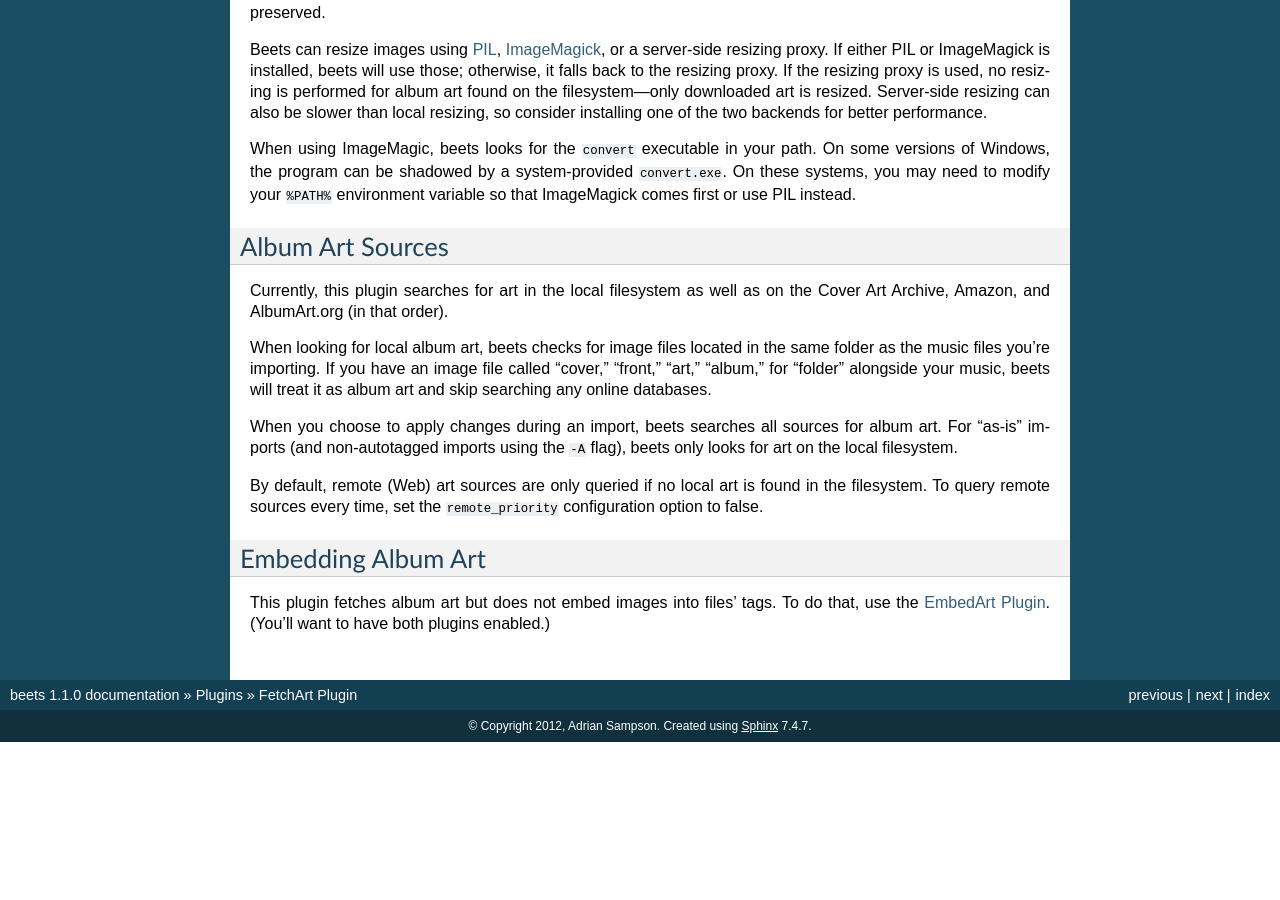
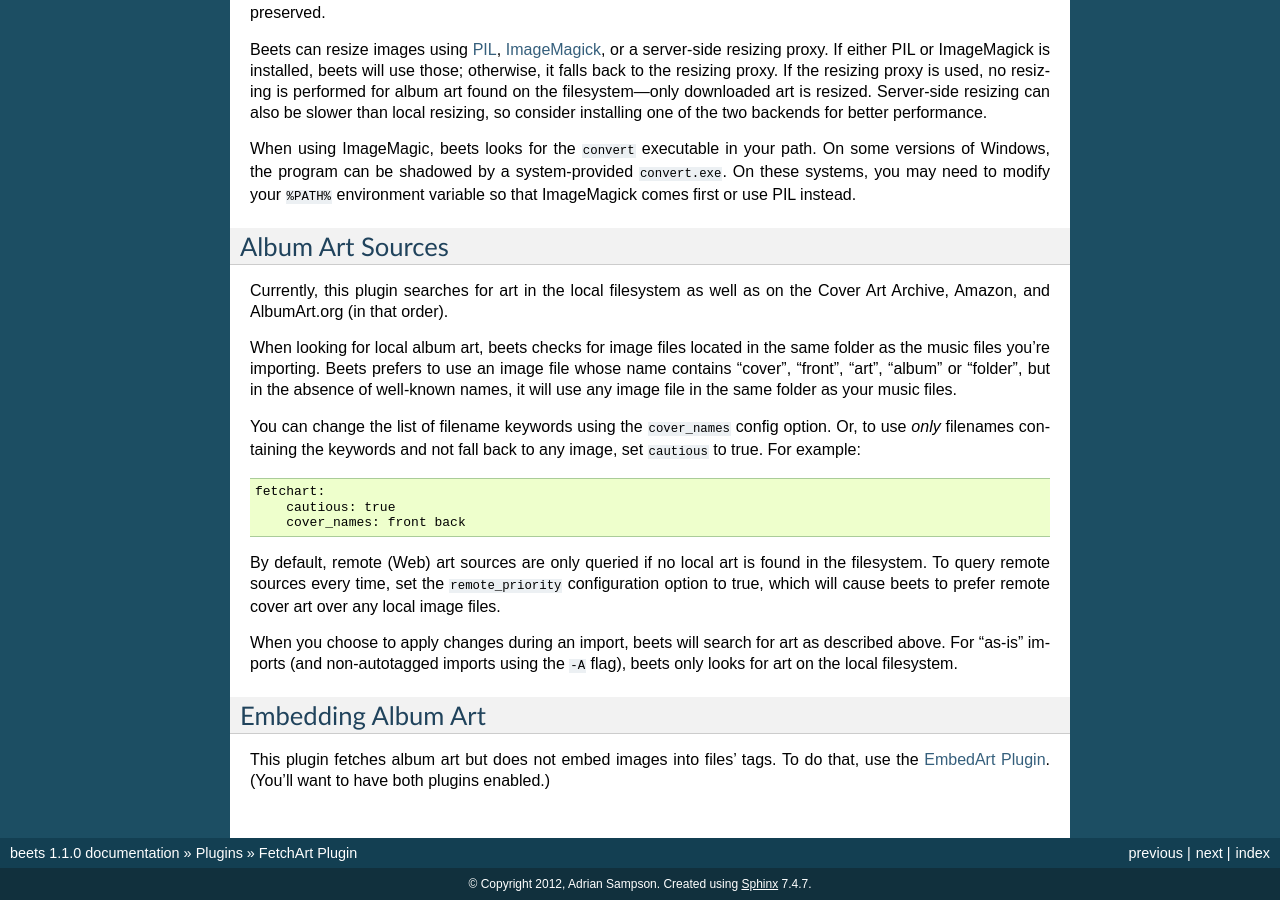
Before and after one commit to google-code-export/beets, a Sphinx documentation site: the page built from docs/plugins/fetchart.rst, in a window 1280 px wide and 900 px high, scrolled down 724 px. Built offline with Sphinx 7.4.7, drawn with Linux system fonts in a browser that asks for light colours; before the commit the page ends 1466 px from its top, so only the background shows below that.

Commit message:
Merge branch 'master' of git://github.com/sampsyo/beets

```diff
--- a/docs/plugins/fetchart.rst
+++ b/docs/plugins/fetchart.rst
@@ -67,17 +67,27 @@ Currently, this plugin searches for art in the local filesystem as well as on
 the Cover Art Archive, Amazon, and AlbumArt.org (in that order).
 
 When looking for local album art, beets checks for image files located in the
-same folder as the music files you're importing. If you have an image file
-called "cover," "front," "art," "album," for "folder" alongside your music,
-beets will treat it as album art and skip searching any online databases.
+same folder as the music files you're importing. Beets prefers to use an image
+file whose name contains "cover", "front", "art", "album" or "folder", but in
+the absence of well-known names, it will use any image file in the same folder
+as your music files.
 
-When you choose to apply changes during an import, beets searches all sources
-for album art. For "as-is" imports (and non-autotagged imports using the ``-A``
-flag), beets only looks for art on the local filesystem.
+You can change the list of filename keywords using the ``cover_names`` config
+option. Or, to use *only* filenames containing the keywords and not fall back
+to any image, set ``cautious`` to true. For example::
+
+    fetchart:
+        cautious: true
+        cover_names: front back
 
 By default, remote (Web) art sources are only queried if no local art is found
 in the filesystem. To query remote sources every time, set the
-``remote_priority`` configuration option to false.
+``remote_priority`` configuration option to true, which will cause beets to
+prefer remote cover art over any local image files.
+
+When you choose to apply changes during an import, beets will search for art as
+described above.  For "as-is" imports (and non-autotagged imports using the
+``-A`` flag), beets only looks for art on the local filesystem.
 
 Embedding Album Art
 -------------------
--- a/docs/reference/pathformat.rst
+++ b/docs/reference/pathformat.rst
@@ -195,7 +195,7 @@ Ordinary metadata:
 * encoder
 
 .. _artist credit: http://wiki.musicbrainz.org/Artist_Credit
-.. _list of type names: http://wiki.musicbrainz.org/Development/XML_Web_Service/Version_2#Release_Type_and_Status
+.. _list of type names: http://musicbrainz.org/doc/Release_Group/Type
 
 Audio information:
 
```
Also changed, not shown: docs/changelog.rst (+14 -2 lines), 6 other files.
